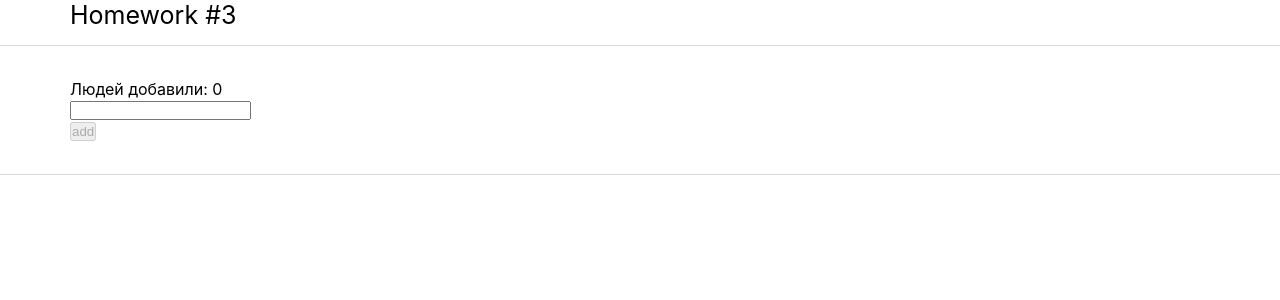
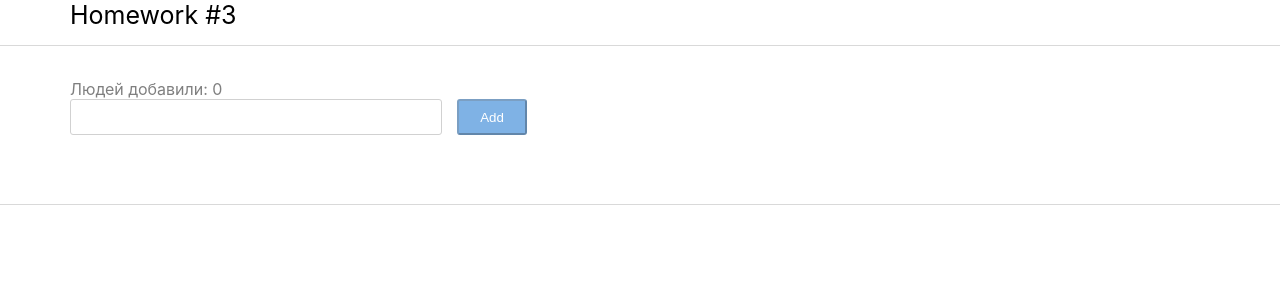
Before and after one commit to Mag408/HWS2-Master, a React (Create React App) app: page / in a window 1280 px wide. Shown: the top 300 px of the page. Built offline with nearby package versions, Linux system fonts and the light colour scheme.

Commit message:
added styles to the third task

```diff
--- a/src/s2-homeworks/hw03/Greeting.module.css
+++ b/src/s2-homeworks/hw03/Greeting.module.css
@@ -2,12 +2,20 @@
 }
 
 .inputAndButtonContainer {
+  display: flex;
 }
 
 .error {
+  color: red;
+  height: 36px;
 }
 
 .input {
+  border: 1px solid #d1d1d1;
+  height: 36px;
+  margin-right: 15px;
+  width: 372px;
+  border-radius: 3px;
 }
 
 .input:focus {
@@ -18,6 +26,11 @@
 }
 
 .button {
+  width: 70px;
+  height: 36px;
+  color: white;
+  background-color: #7fb2e5;
+  border-radius: 3px;
 }
 
 .button:focus {
@@ -30,6 +43,7 @@
 }
 
 .text {
+  color: #7f7f7f;
 }
 
 .greeting {
--- a/src/s2-homeworks/hw03/Greeting.tsx
+++ b/src/s2-homeworks/hw03/Greeting.tsx
@@ -25,7 +25,7 @@ const Greeting: React.FC<GreetingPropsType> = (
     lastUserName,
   } // деструктуризация пропсов
 ) => {
-  const inputClass = error ? s.errorInput : ""; // need to fix with (?:)
+  const inputClass = error ? s.errorInput : s.input; // need to fix with (?:)
 
   return (
     <div id={"hw3-form"} className={s.greetingForm}>
@@ -45,7 +45,7 @@ const Greeting: React.FC<GreetingPropsType> = (
             onBlur={onBlur}
           />
           <div id={"hw3-error"} className={s.error}>
-            {error}
+            {error ? "Ошибка! Введите имя!" : ""}
           </div>
         </div>
 
@@ -55,7 +55,7 @@ const Greeting: React.FC<GreetingPropsType> = (
           className={s.button}
           disabled={!name.trim()}
         >
-          add
+          Add
         </button>
       </div>
 
```
